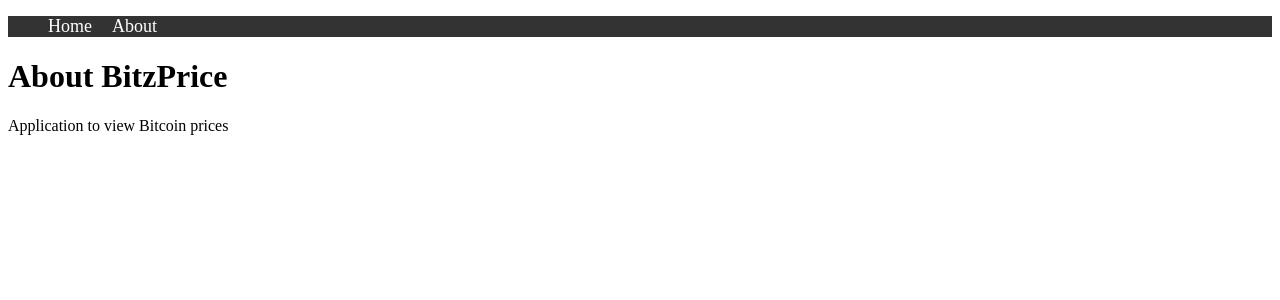
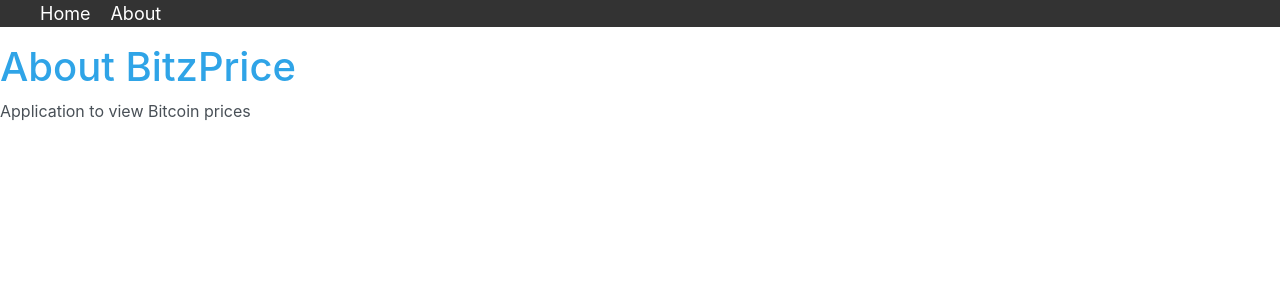
Before and after one commit to brizism/BitzPrice, a Next.js app: page /about in a window 1280 px wide. Shown: the top 300 px of the page. Built offline with nearby package versions, Linux system fonts and the light colour scheme.

Commit message:
add head and bootstrap cdn

```diff
--- a/components/Layout.js
+++ b/components/Layout.js
@@ -1,7 +1,12 @@
+import Head from 'next/head';
 import Navbar from './Navbar';
 
 const Layout = (props) => (
   <div>
+    <Head>
+      <link rel="stylesheet" href="https://bootswatch.com/4/cerulean/bootstrap.min.css" />
+      <title>BitzPrice</title>
+    </Head>
     <Navbar />
     {props.children}
   </div>
```
